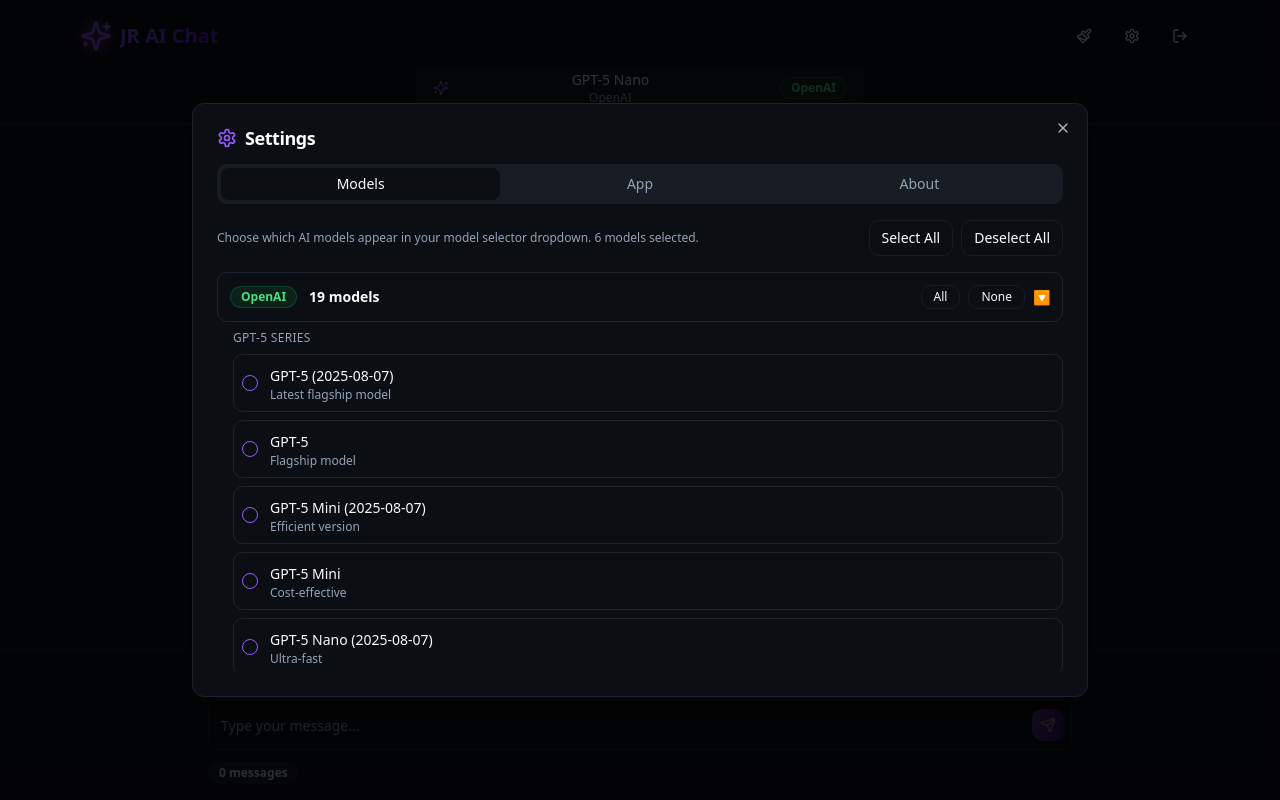
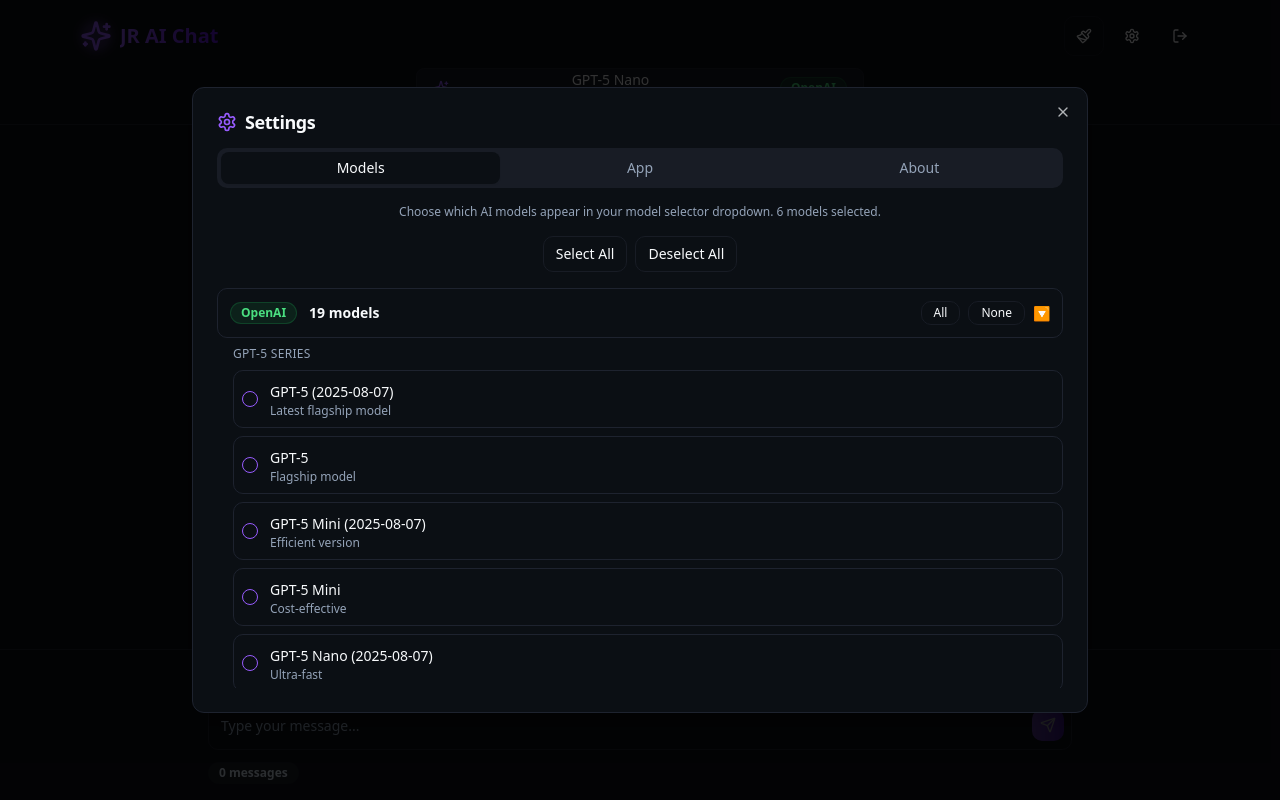
Before and after one commit to JamieReddin/ai-jr-puter-chat-08060, a React (Vite) app: page / in a window 1280 px wide. Both pictures are taken after a click on the button 1132 px from the left and 36 px from the top of the page. Built offline with nearby package versions, Linux system fonts and the light colour scheme; the HTML template or start-up script is replaced by a standard one.

Commit message:
Refactor: Move text above buttons

```diff
--- a/src/components/SettingsDialog.tsx
+++ b/src/components/SettingsDialog.tsx
@@ -147,18 +147,16 @@ export function SettingsDialog({
 
           <TabsContent value="models" className="px-6 pb-6 mt-4">
             <div className="space-y-4">
-              <div className="flex items-center justify-between">
-                <p className="text-muted-foreground text-center font-normal text-xs">
+              <p className="text-muted-foreground text-center font-normal text-xs mb-4">
                 Choose which AI models appear in your model selector dropdown. {enabledModels.length} models selected.
               </p>
-                <div className="flex gap-2">
+              <div className="flex justify-center gap-2 mb-4">
                 <Button variant="outline" size="sm" onClick={selectAllModels}>
                   Select All
                 </Button>
                 <Button variant="outline" size="sm" onClick={deselectAllModels}>
                   Deselect All
                 </Button>
-                </div>
               </div>
 
               <ScrollArea className="h-[50vh]">
```
Lines whose indentation alone changed are shown as unchanged.
